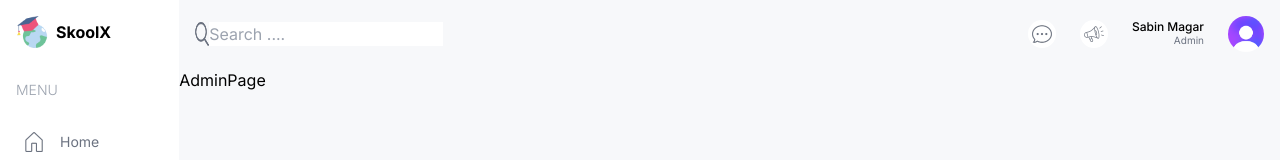
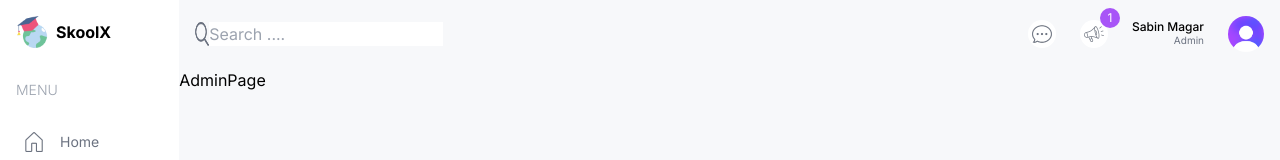
Before and after one commit to Sabin-Magar/Project-SkoolX, a Next.js app: page /admin in a window 1280 px wide. Shown: the top 160 px of the page. Built offline with nearby package versions, Linux system fonts and the light colour scheme.

Commit message:
counter added to anniuncement

```diff
--- a/src/components/Navbar.tsx
+++ b/src/components/Navbar.tsx
@@ -17,8 +17,11 @@ const Navbar = () => {
           <Image src="/message.png" alt="" width={20} height={20} />
         </div>
 
-        <div className="bg-white rounded-full w-7 h-7 flex items-center justify-center cursor-pointer">
+        <div className="bg-white rounded-full w-7 h-7 flex items-center justify-center cursor-pointer relative">
           <Image src="/announcement.png" alt="" width={20} height={20} />
+          <div className="absolute -top-3 -right-3 w-5 h-5 flex items-center justify-center bg-purple-500 text-white rounded-full text-xs">
+            1
+          </div>
         </div>
 
         <div className="flex flex-col">
```
